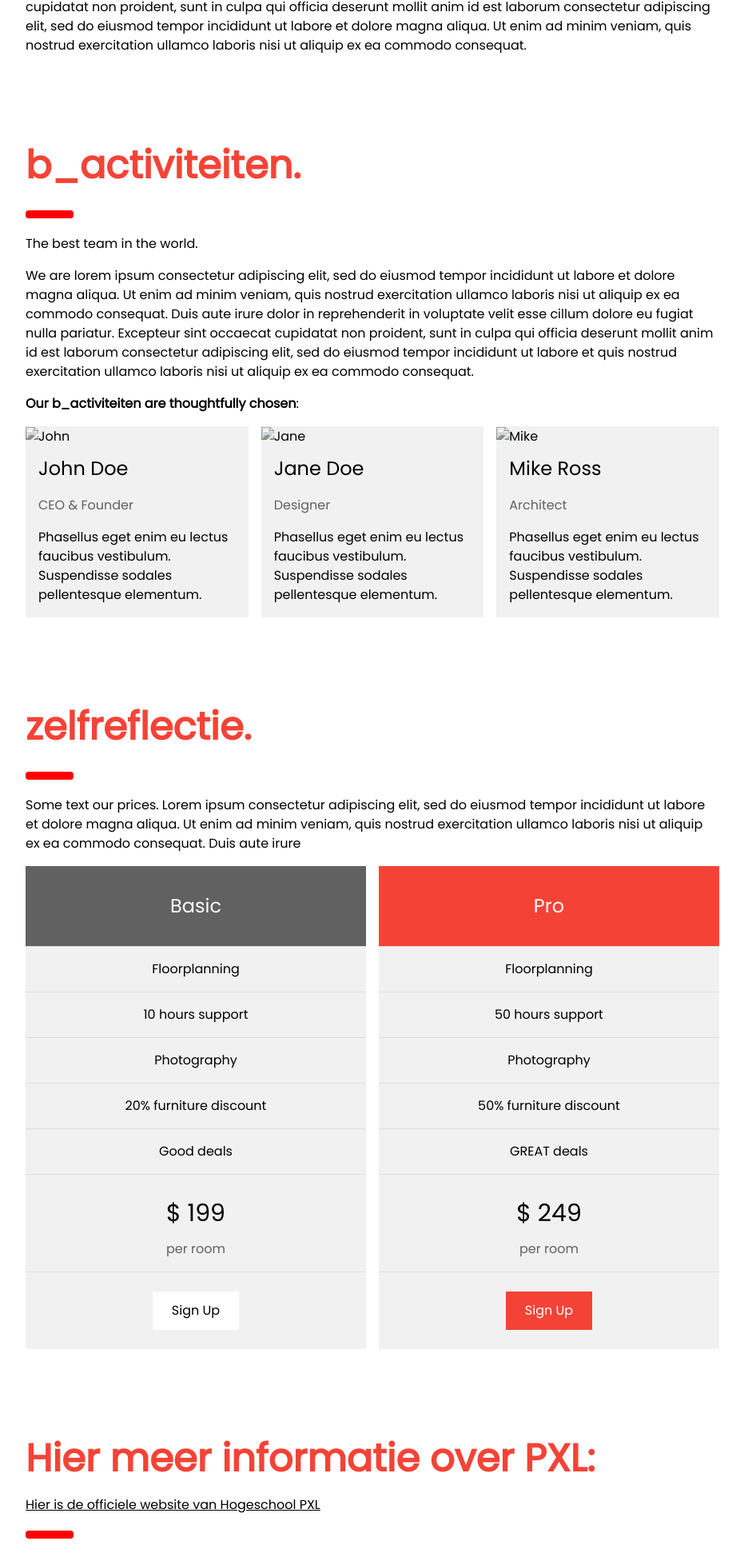
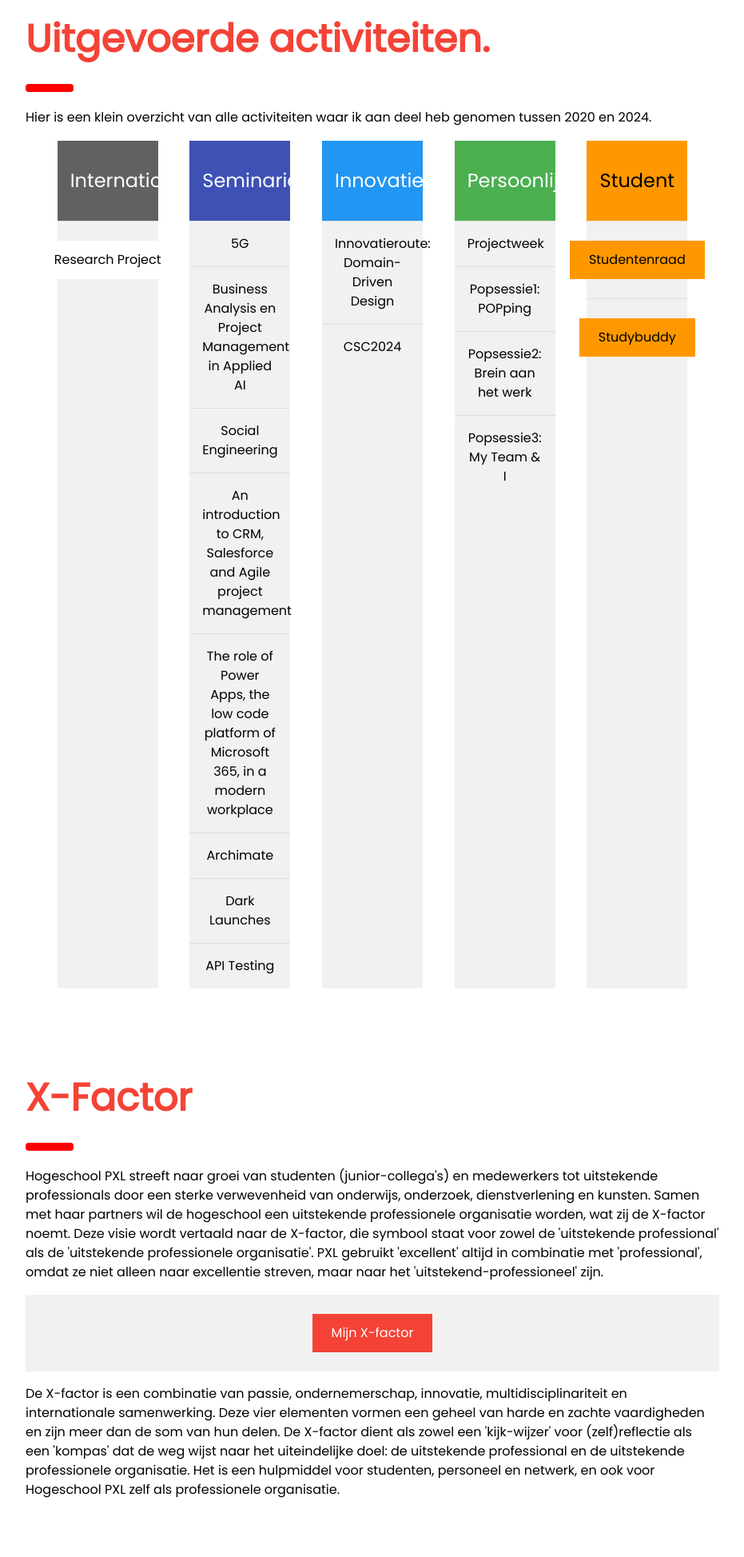
Before and after one commit to JoeyMartisPXL/JoeyMartis.github.io, a plain HTML site: page index.html in a window 1280 px wide. Shown: the part 766-2713 px from the top of the page at 80% size, without its empty margins (324-1255 px from the left). Drawn offline with nearby package versions, Linux system fonts and the light colour scheme.

Commit message:
Update index.html
Index rework

```diff
--- a/index.html
+++ b/index.html
@@ -4,6 +4,23 @@
 <title>W3.CSS Template</title>
 <meta charset="UTF-8">
 <meta name="viewport" content="width=device-width, initial-scale=1">
+<style>
+  /* Style for the description box */
+  .description {
+    display: none;
+    position: absolute;
+    background-color: rgba(0, 0, 0, 0.7);
+    color: white;
+    padding: 10px;
+    border-radius: 5px;
+    z-index: 1;
+  }
+
+  /* Show description box on hover */
+  .w3-ul li:hover .description {
+    display: block;
+  }
+</style>
 <link rel="stylesheet" href="https://www.w3schools.com/w3css/4/w3.css">
 <link rel="stylesheet" href="https://fonts.googleapis.com/css?family=Poppins">
 <style>
@@ -19,22 +36,21 @@ body {font-size:16px;}
 <nav class="w3-sidebar w3-red w3-collapse w3-top w3-large w3-padding" style="z-index:3;width:300px;font-weight:bold;" id="mySidebar"><br>
   <a href="javascript:void(0)" onclick="w3_close()" class="w3-button w3-hide-large w3-display-topleft" style="width:100%;font-size:22px">Close Menu</a>
   <div class="w3-container">
-    <h3 class="w3-padding-64"><b>Company<br>Name</b></h3>
+    <h3 class="w3-padding-64"><b>Joey<br>Martis</b></h3>
   </div>
   <div class="w3-bar-block">
     <a href="#" onclick="w3_close()" class="w3-bar-item w3-button w3-hover-white">Home</a>
-    <a href="#showcase" onclick="w3_close()" class="w3-bar-item w3-button w3-hover-white">Wie ben ik?</a>
-    <a href="#activiteiten" onclick="w3_close()" class="w3-bar-item w3-button w3-hover-white">Activiteiten</a>
-    <a href="#b_activiteiten" onclick="w3_close()" class="w3-bar-item w3-button w3-hover-white">Besproken activiteiten</a>
-    <a href="#zelfreflectie" onclick="w3_close()" class="w3-bar-item w3-button w3-hover-white">Zelfreflectie</a>
-    <a href="#contact" onclick="w3_close()" class="w3-bar-item w3-button w3-hover-white">Meer info over Hogeschool PXL</a>
+    <a href="#Wie ben ik" onclick="w3_close()" class="w3-bar-item w3-button w3-hover-white">Wie ben ik?</a>
+    <a href="#activities" onclick="w3_close()" class="w3-bar-item w3-button w3-hover-white">Uitgevoerde activiteiten</a>
+    <a href="#x-factor" onclick="w3_close()" class="w3-bar-item w3-button w3-hover-white">X-Factor</a>
+    <a href="#contact" onclick="w3_close()" class="w3-bar-item w3-button w3-hover-white">Contact</a>
   </div>
 </nav>
 
 <!-- Top menu on small screens -->
 <header class="w3-container w3-top w3-hide-large w3-red w3-xlarge w3-padding">
   <a href="javascript:void(0)" class="w3-button w3-red w3-margin-right" onclick="w3_open()">☰</a>
-  <span>Joey Martis</span>
+  <span>Company Name</span>
 </header>
 
 <!-- Overlay effect when opening sidebar on small screens -->
@@ -44,26 +60,23 @@ body {font-size:16px;}
 <div class="w3-main" style="margin-left:340px;margin-right:40px">
 
   <!-- Header -->
-  <div class="w3-container" style="margin-top:80px" id="showcase">
-    <h1 class="w3-jumbo"><b>Interior Design</b></h1>
-    <h1 class="w3-xxxlarge w3-text-red"><b>Showcase.</b></h1>
-    <hr style="width:50px;border:5px solid red" class="w3-round">
+  <div class="w3-container" style="margin-top:80px" id="Wie ben ik">
+    <h1 class="w3-jumbo"><b>Portfolio</b></h1>
+    <h1 class="w3-xxxlarge w3-text-red"><b>Wie ben ik?</b></h1>
   </div>
 
   <!-- Photo grid (modal) -->
   <div class="w3-row-padding">
-    <div class="w3-half">
-      <img src="/w3images/kitchenconcrete.jpg" style="width:100%" onclick="onClick(this)" alt="Concrete meets bricks">
-      <img src="/w3images/livingroom.jpg" style="width:100%" onclick="onClick(this)" alt="Light, white and tight scandinavian design">
-      <img src="/w3images/diningroom.jpg" style="width:100%" onclick="onClick(this)" alt="White walls with designer chairs">
+    <div class="w3-third">
+      <img src="/images/logo_pxl_bol.png" style="width:80%" onclick="onClick(this)" alt="PXL logo">
     </div>
 
     <div class="w3-half">
-      <img src="/w3images/atrium.jpg" style="width:100%" onclick="onClick(this)" alt="Windows for the atrium">
-      <img src="/w3images/bedroom.jpg" style="width:100%" onclick="onClick(this)" alt="Bedroom and office in one space">
-      <img src="/w3images/livingroom2.jpg" style="width:100%" onclick="onClick(this)" alt="Scandinavian design">
+      <p>Joey Johannes Benjamin Martis is mijn naam en ik ben een gedreven en veelzijdige IT-professional in opleiding aan de Hogeschool PXL, gespecialiseerd in 'Applicatieontwikkeling Full Stack'. Met sterke vaardigheden in programmeren en een passie voor technologie, heb ik ervaring opgedaan in diverse projecten, waaronder internationale samenwerkingen en leerzame programmeeropleidingen. Ik ben vastberaden om mijn carrière in de programeerwereld te starten en te streven ernaar om zowel mijn technische expertise als mijn codeerbekwaamheden verder te vergroten. Naast mijn professionele ambities, heb ik ook een sterke interesse in gamen, fitness en gitaarspelen, wat bijdraagt aan mijn evenwichtige en gezonde levensstijl.</p>
     </div>
   </div>
+
+
 
   <!-- Modal for full size images on click-->
   <div id="modal01" class="w3-modal w3-black" style="padding-top:0" onclick="this.style.display='none'">
@@ -74,120 +87,131 @@ body {font-size:16px;}
     </div>
   </div>
 
-  <!-- activiteiten -->
-  <div class="w3-container" id="activiteiten" style="margin-top:75px">
-    <h1 class="w3-xxxlarge w3-text-red"><b>activiteiten.</b></h1>
+
+  <!-- Activiteiten -->
+  <div class="w3-container" id="activities" style="margin-top:75px">
+
+    <h1 class="w3-xxxlarge w3-text-red"><b>Uitgevoerde activiteiten.</b></h1>
     <hr style="width:50px;border:5px solid red" class="w3-round">
-    <p>We are a interior design service that focus on what's best for your home and what's best for you!</p>
-    <p>Some text about our activiteiten - what we do and what we offer. We are lorem ipsum consectetur adipiscing elit, sed do eiusmod tempor incididunt ut labore et dolore magna aliqua. Ut enim ad minim veniam, quis nostrud exercitation ullamco laboris nisi ut aliquip ex ea commodo consequat. Duis aute irure
-    dolor in reprehenderit in voluptate velit esse cillum dolore eu fugiat nulla pariatur. Excepteur sint occaecat cupidatat non proident, sunt in culpa qui officia deserunt mollit anim id est laborum consectetur adipiscing elit, sed do eiusmod tempor
-    incididunt ut labore et dolore magna aliqua. Ut enim ad minim veniam, quis nostrud exercitation ullamco laboris nisi ut aliquip ex ea commodo consequat.
-    </p>
+    <p>Hier is een klein overzicht van alle activiteiten waar ik aan deel heb genomen tussen 2020 en 2024.</p>
   </div>
 
-  <!-- b_activiteiten -->
-  <div class="w3-container" id="b_activiteiten" style="margin-top:75px">
-    <h1 class="w3-xxxlarge w3-text-red"><b>b_activiteiten.</b></h1>
-    <hr style="width:50px;border:5px solid red" class="w3-round">
-    <p>The best team in the world.</p>
-    <p>We are lorem ipsum consectetur adipiscing elit, sed do eiusmod tempor incididunt ut labore et dolore magna aliqua. Ut enim ad minim veniam, quis nostrud exercitation ullamco laboris nisi ut aliquip ex ea commodo consequat. Duis aute irure
-    dolor in reprehenderit in voluptate velit esse cillum dolore eu fugiat nulla pariatur. Excepteur sint occaecat cupidatat non proident, sunt in culpa qui officia deserunt mollit anim id est laborum consectetur adipiscing elit, sed do eiusmod tempor
-    incididunt ut labore et quis nostrud exercitation ullamco laboris nisi ut aliquip ex ea commodo consequat.
-    </p>
-    <p><b>Our b_activiteiten are thoughtfully chosen</b>:</p>
-  </div>
+  <div class="w3-container">
+    <div class="w3-row-padding" style="display: flex; justify-content: space-between;">
+      <div class="w3-col l2 m6 w3-margin-bottom" style="display: flex; flex-direction: column;">
+        <ul class="w3-ul w3-light-grey w3-center" style="flex: 1; display: flex; flex-direction: column;">
+          <li class="w3-dark-grey w3-xlarge w3-padding-32">Internationaal</li>
+          <li class="w3-light-grey w3-padding-24" style="display: flex; justify-content: center; align-items: center;">
+            <a href="activities/activity1.html">
+              <button class="w3-button w3-white w3-padding-large w3-hover-black">Research Project</button>
+            </a>
+          </li>
+        </ul>
+      </div>
 
-  <!-- The Team -->
-  <div class="w3-row-padding w3-grayscale">
-    <div class="w3-col m4 w3-margin-bottom">
-      <div class="w3-light-grey">
-        <img src="/w3images/team2.jpg" alt="John" style="width:100%">
-        <div class="w3-container">
-          <h3>John Doe</h3>
-          <p class="w3-opacity">CEO & Founder</p>
-          <p>Phasellus eget enim eu lectus faucibus vestibulum. Suspendisse sodales pellentesque elementum.</p>
-        </div>
+      <div class="w3-col l2 m6 w3-margin-bottom" style="display: flex; flex-direction: column;">
+        <ul class="w3-ul w3-light-grey w3-center" style="flex: 1; display: flex; flex-direction: column;">
+          <li class="w3-indigo w3-xlarge w3-padding-32">Seminaries</li>
+          <li class="w3-padding-16">
+            5G
+            <div class="description">Fifth generation wireless technology for digital cellular networks</div>
+          </li>
+          <li class="w3-padding-16">
+            Business Analysis en Project Management in Applied AI
+            <div class="description">Combining business analysis and project management principles in the context of applied artificial intelligence</div>
+          </li>
+          <li class="w3-padding-16">
+            Social Engineering
+            <div class="description">The psychological manipulation of people into performing actions or divulging confidential information</div>
+          </li>
+          <li class="w3-padding-16">
+            An introduction to CRM, Salesforce and Agile project management
+            <div class="description">An overview of customer relationship management, Salesforce platform, and Agile project management methodologies</div>
+          </li>
+          <li class="w3-padding-16">
+            The role of Power Apps, the low code platform of Microsoft 365, in a modern workplace
+            <div class="description">Exploring the usage of Microsoft Power Apps for building custom applications in a modern workplace</div>
+          </li>
+          <li class="w3-padding-16">
+            Archimate
+            <div class="description">An open and independent modeling language for enterprise architecture</div>
+          </li>
+          <li class="w3-padding-16">
+            Dark Launches
+            <div class="description">A technique used to release a new feature to a subset of users before rolling it out to the entire user base</div>
+          </li>
+          <li class="w3-padding-16">
+            API Testing
+            <div class="description">The process of testing APIs (Application Programming Interfaces) to ensure they meet requirements for functionality, reliability, performance, and security</div>
+          </li>
+        </ul>
       </div>
-    </div>
-    <div class="w3-col m4 w3-margin-bottom">
-      <div class="w3-light-grey">
-        <img src="/w3images/team1.jpg" alt="Jane" style="width:100%">
-        <div class="w3-container">
-          <h3>Jane Doe</h3>
-          <p class="w3-opacity">Designer</p>
-          <p>Phasellus eget enim eu lectus faucibus vestibulum. Suspendisse sodales pellentesque elementum.</p>
-        </div>
+
+      <div class="w3-col l2 m6 w3-margin-bottom" style="display: flex; flex-direction: column;">
+        <ul class="w3-ul w3-light-grey w3-center" style="flex: 1; display: flex; flex-direction: column;">
+          <li class="w3-blue w3-xlarge w3-padding-32">Innovatie</li>
+          <li class="w3-padding-16">Innovatieroute: Domain-Driven Design</li>
+          <li class="w3-padding-16">CSC2024</li>
+        </ul>
       </div>
-    </div>
-    <div class="w3-col m4 w3-margin-bottom">
-      <div class="w3-light-grey">
-        <img src="/w3images/team3.jpg" alt="Mike" style="width:100%">
-        <div class="w3-container">
-          <h3>Mike Ross</h3>
-          <p class="w3-opacity">Architect</p>
-          <p>Phasellus eget enim eu lectus faucibus vestibulum. Suspendisse sodales pellentesque elementum.</p>
-        </div>
+
+      <div class="w3-col l2 m6 w3-margin-bottom" style="display: flex; flex-direction: column;">
+        <ul class="w3-ul w3-light-grey w3-center" style="flex: 1; display: flex; flex-direction: column;">
+          <li class="w3-green w3-xlarge w3-padding-32">Persoonlijk</li>
+          <li class="w3-padding-16">Projectweek</li>
+          <li class="w3-padding-16">Popsessie1: POPping</li>
+          <li class="w3-padding-16">Popsessie2: Brein aan het werk</li>
+          <li class="w3-padding-16">Popsessie3: My Team & I</li>
+        </ul>
+      </div>
+
+      <div class="w3-col l2 m6 w3-margin-bottom" style="display: flex; flex-direction: column;">
+        <ul class="w3-ul w3-light-grey w3-center" style="flex: 1; display: flex; flex-direction: column;">
+          <li class="w3-orange w3-xlarge w3-padding-32">Student</li>
+          <li class="w3-light-grey w3-padding-24" style="display: flex; justify-content: center; align-items: center;">
+            <a href="activities/activity2.html">
+              <button class="w3-button w3-orange w3-padding-large w3-hover-black">Studentenraad</button>
+            </a>
+          </li>
+          <li class="w3-light-grey w3-padding-24" style="display: flex; justify-content: center; align-items: center;">
+            <a href="activities/activity3.html">
+              <button class="w3-button w3-orange w3-padding-large w3-hover-black">Studybuddy</button>
+            </a>
+          </li>
+        </ul>
       </div>
     </div>
   </div>
 
-  <!-- zelfreflectie / Pricing Tables -->
-  <div class="w3-container" id="zelfreflectie" style="margin-top:75px">
-    <h1 class="w3-xxxlarge w3-text-red"><b>zelfreflectie.</b></h1>
+
+
+  <!-- Packages / Pricing Tables -->
+  <div class="w3-container" id="x-factor" style="margin-top:75px">
+    <h1 class="w3-xxxlarge w3-text-red"><b>X-Factor</b></h1>
     <hr style="width:50px;border:5px solid red" class="w3-round">
-    <p>Some text our prices. Lorem ipsum consectetur adipiscing elit, sed do eiusmod tempor incididunt ut labore et dolore magna aliqua. Ut enim ad minim veniam, quis nostrud exercitation ullamco laboris nisi ut aliquip ex ea commodo consequat. Duis aute irure</p>
-  </div>
+    <p>Hogeschool PXL streeft naar groei van studenten (junior-collega's) en medewerkers tot uitstekende professionals door een sterke verwevenheid van onderwijs, onderzoek, dienstverlening en kunsten. Samen met haar partners wil de hogeschool een uitstekende professionele organisatie worden, wat zij de X-factor noemt. Deze visie wordt vertaald naar de X-factor, die symbool staat voor zowel de 'uitstekende professional' als de 'uitstekende professionele organisatie'. PXL gebruikt 'excellent' altijd in combinatie met 'professional', omdat ze niet alleen naar excellentie streven, maar naar het 'uitstekend-professioneel' zijn.</p>
 
-  <div class="w3-row-padding">
-    <div class="w3-half w3-margin-bottom">
-      <ul class="w3-ul w3-light-grey w3-center">
-        <li class="w3-dark-grey w3-xlarge w3-padding-32">Basic</li>
-        <li class="w3-padding-16">Floorplanning</li>
-        <li class="w3-padding-16">10 hours support</li>
-        <li class="w3-padding-16">Photography</li>
-        <li class="w3-padding-16">20% furniture discount</li>
-        <li class="w3-padding-16">Good deals</li>
-        <li class="w3-padding-16">
-          <h2>$ 199</h2>
-          <span class="w3-opacity">per room</span>
-        </li>
-        <li class="w3-light-grey w3-padding-24">
-          <button class="w3-button w3-white w3-padding-large w3-hover-black">Sign Up</button>
-        </li>
-      </ul>
-    </div>
-
-    <div class="w3-half">
-      <ul class="w3-ul w3-light-grey w3-center">
-        <li class="w3-red w3-xlarge w3-padding-32">Pro</li>
-        <li class="w3-padding-16">Floorplanning</li>
-        <li class="w3-padding-16">50 hours support</li>
-        <li class="w3-padding-16">Photography</li>
-        <li class="w3-padding-16">50% furniture discount</li>
-        <li class="w3-padding-16">GREAT deals</li>
-        <li class="w3-padding-16">
-          <h2>$ 249</h2>
-          <span class="w3-opacity">per room</span>
-        </li>
-        <li class="w3-light-grey w3-padding-24">
-          <button class="w3-button w3-red w3-padding-large w3-hover-black">Sign Up</button>
-        </li>
-      </ul>
-    </div>
+    <p class="w3-light-grey w3-padding-24" style="display: flex; justify-content: center; align-items: center;">
+      <button class="w3-button w3-red w3-padding-large w3-hover-black">Mijn X-factor</button>
+    </p>
+    <p>
+      De X-factor is een combinatie van passie, ondernemerschap, innovatie, multidisciplinariteit en internationale samenwerking. Deze vier elementen vormen een geheel van harde en zachte vaardigheden en zijn meer dan de som van hun delen. De X-factor dient als zowel een 'kijk-wijzer' voor (zelf)reflectie als een 'kompas' dat de weg wijst naar het uiteindelijke doel: de uitstekende professional en de uitstekende professionele organisatie. Het is een hulpmiddel voor studenten, personeel en netwerk, en ook voor Hogeschool PXL zelf als professionele organisatie.</p>
   </div>
 
   <!-- Contact -->
   <div class="w3-container" id="contact" style="margin-top:75px">
-    <h1 class="w3-xxxlarge w3-text-red"><b>Hier meer informatie over PXL:</b></h1>
-    <a href="pxl.be">Hier is de officiele website van Hogeschool PXL</a>
+    <h1 class="w3-xxxlarge w3-text-red"><b>Contactgegevens</b></h1>
+    <p>Telefoon: +32493668781</p>
+    <p>Email: martis.joey@gmail.com</p>
     <hr style="width:50px;border:5px solid red" class="w3-round">
+    <p>Wat is <a href="https://www.pxl.be">PXL?</a></p>
   </div>
 
 <!-- End page content -->
 </div>
 
 <!-- W3.CSS Container -->
-<div class="w3-light-grey w3-container w3-padding-32" style="margin-top:75px;padding-right:58px"><p class="w3-right">Powered by <a href="https://www.w3schools.com/w3css/default.asp" title="W3.CSS" target="_blank" class="w3-hover-opacity">w3.css</a></p></div>
+<div class="w3-light-grey w3-container w3-padding-32" style="margin-top:75px;padding-right:58px"><p class="w3-right">Made by Joey</p></div>
 
 <script>
 // Script to open and close sidebar
```
